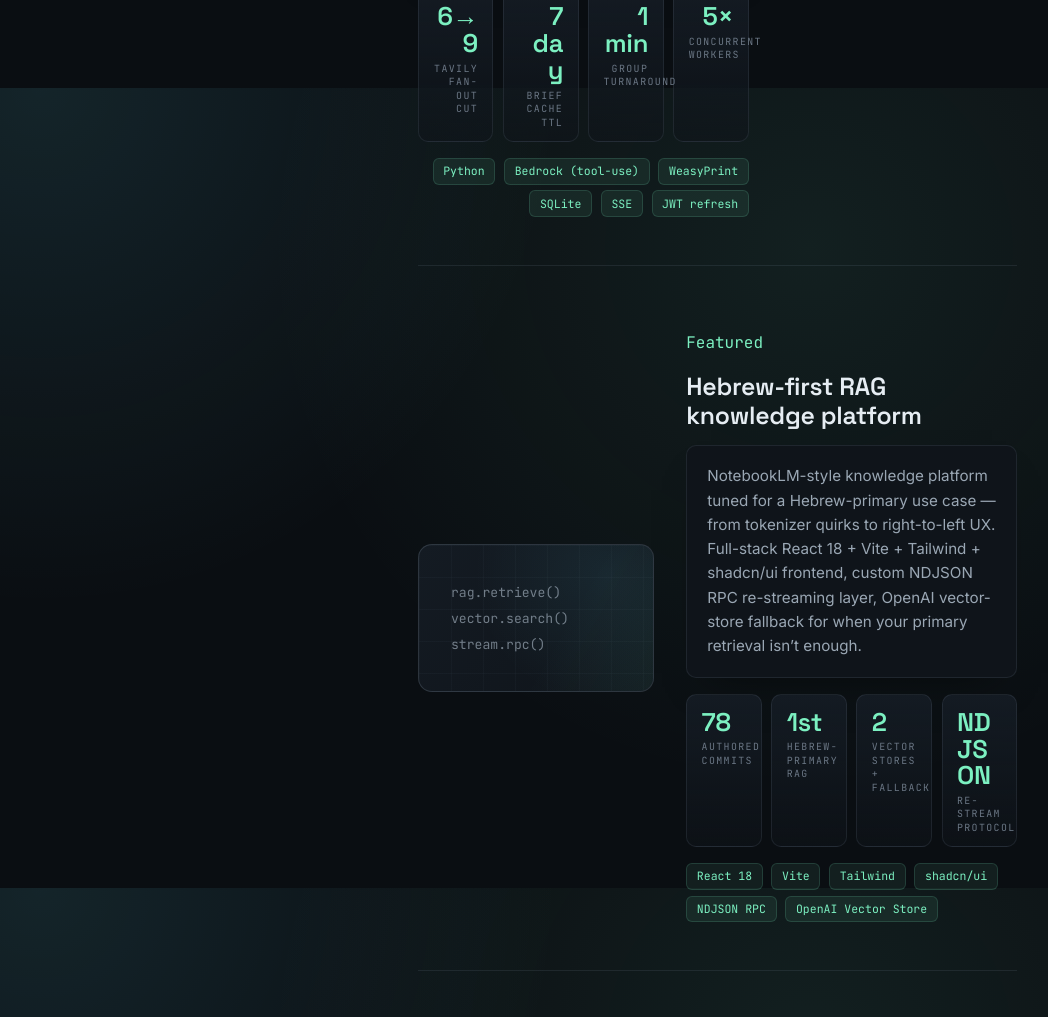
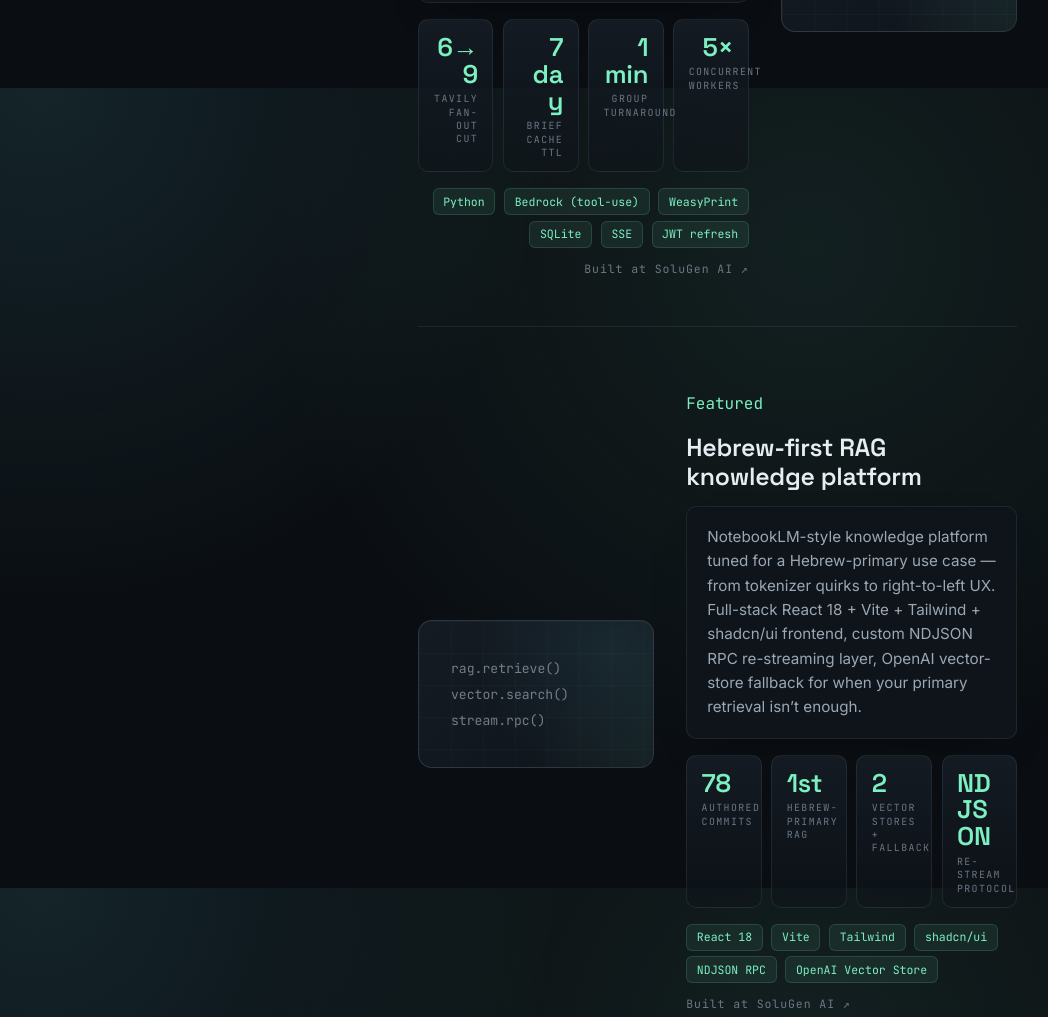
Before and after one commit to arielhalevy123/portfolio, a plain HTML site: page index.html in a window 1280 px wide. Shown: the part 4712-5729 px from the top of the page, without its empty margins (215-1263 px from the left). Drawn offline with Linux system fonts and the light colour scheme.

Commit message:
Add 'Built at SoluGen AI' attribution to SoluGen-era projects
- Adds discreet link (accent-on-hover) to the 4 SoluGen projects.
- UsersSDK (academic) and Earlier work section unchanged.
- href=https://solugen.ai/ target=_blank rel=noopener.

```diff
--- a/index.html
+++ b/index.html
@@ -270,6 +270,9 @@
                             <li>LangGraph</li><li>Bedrock (Claude)</li>
                             <li>PostgreSQL</li><li>Langfuse</li><li>Terraform</li><li>ECS</li>
                         </ul>
+                        <p class="built-at">
+                            <a href="https://solugen.ai/" target="_blank" rel="noopener noreferrer">Built at SoluGen AI &#8599;</a>
+                        </p>
                     </div>
                 </article>
 
@@ -315,6 +318,9 @@
                             <li>Python</li><li>Bedrock (tool-use)</li><li>WeasyPrint</li>
                             <li>SQLite</li><li>SSE</li><li>JWT refresh</li>
                         </ul>
+                        <p class="built-at">
+                            <a href="https://solugen.ai/" target="_blank" rel="noopener noreferrer">Built at SoluGen AI &#8599;</a>
+                        </p>
                     </div>
                 </article>
 
@@ -360,6 +366,9 @@
                             <li>React 18</li><li>Vite</li><li>Tailwind</li>
                             <li>shadcn/ui</li><li>NDJSON RPC</li><li>OpenAI Vector Store</li>
                         </ul>
+                        <p class="built-at">
+                            <a href="https://solugen.ai/" target="_blank" rel="noopener noreferrer">Built at SoluGen AI &#8599;</a>
+                        </p>
                     </div>
                 </article>
 
@@ -406,6 +415,9 @@
                             <li>Lambda</li><li>Terraform</li><li>OpenFGA</li>
                             <li>Zitadel</li><li>Docker</li>
                         </ul>
+                        <p class="built-at">
+                            <a href="https://solugen.ai/" target="_blank" rel="noopener noreferrer">Built at SoluGen AI &#8599;</a>
+                        </p>
                     </div>
                 </article>
 
--- a/styles.css
+++ b/styles.css
@@ -696,6 +696,27 @@ body {
     .stat-num { font-size: 1.2rem; }
 }
 
+/* Built-at attribution ---------------------------------------------------- */
+.built-at {
+    margin: 0.75rem 0 0;
+    font-family: var(--font-mono);
+    font-size: 0.72rem;
+    letter-spacing: 0.08em;
+}
+.built-at a {
+    color: var(--fg-mute);
+    text-decoration: underline;
+    text-decoration-color: transparent;
+    text-underline-offset: 4px;
+    transition: color var(--tr), text-decoration-color var(--tr);
+}
+.built-at a:hover,
+.built-at a:focus-visible {
+    color: var(--accent);
+    text-decoration-color: var(--accent);
+}
+.project-reverse .built-at { text-align: right; }
+
 /* Earlier ----------------------------------------------------------------- */
 .earlier-list {
     display: flex;
```
